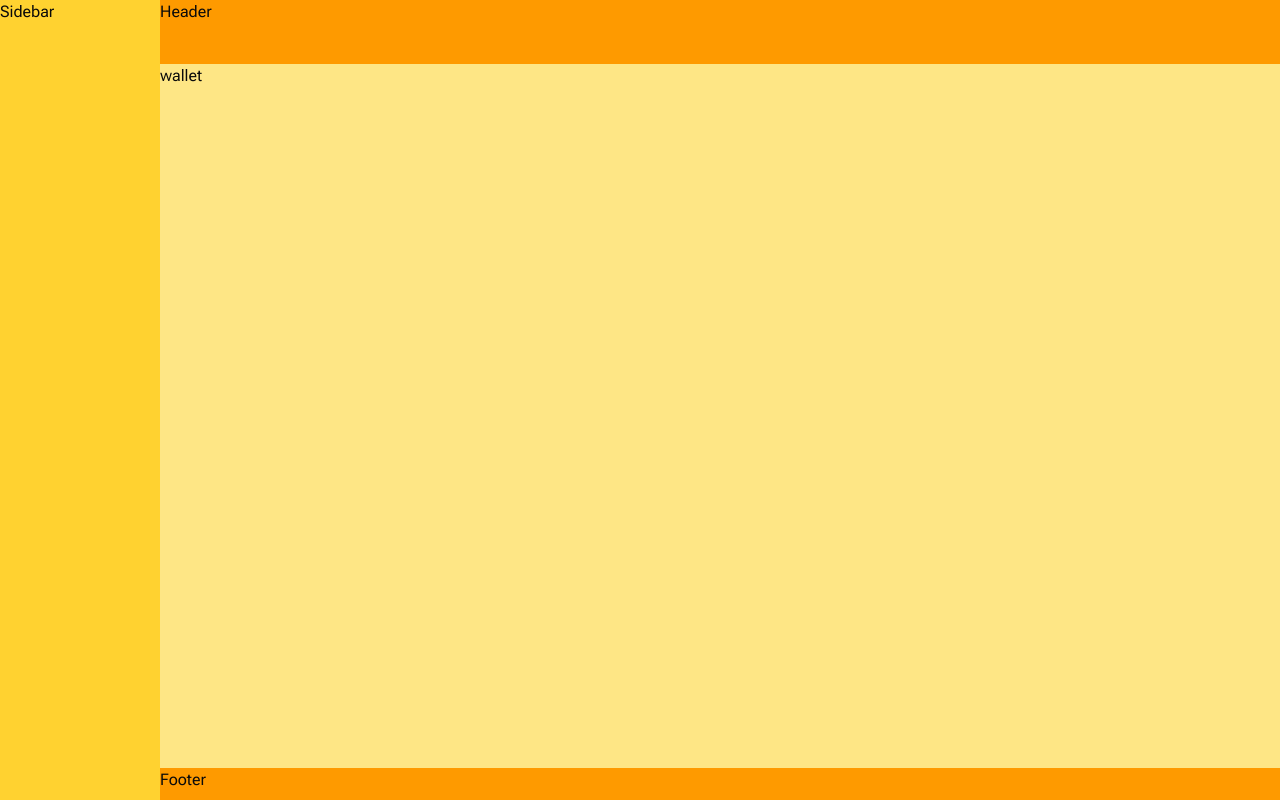
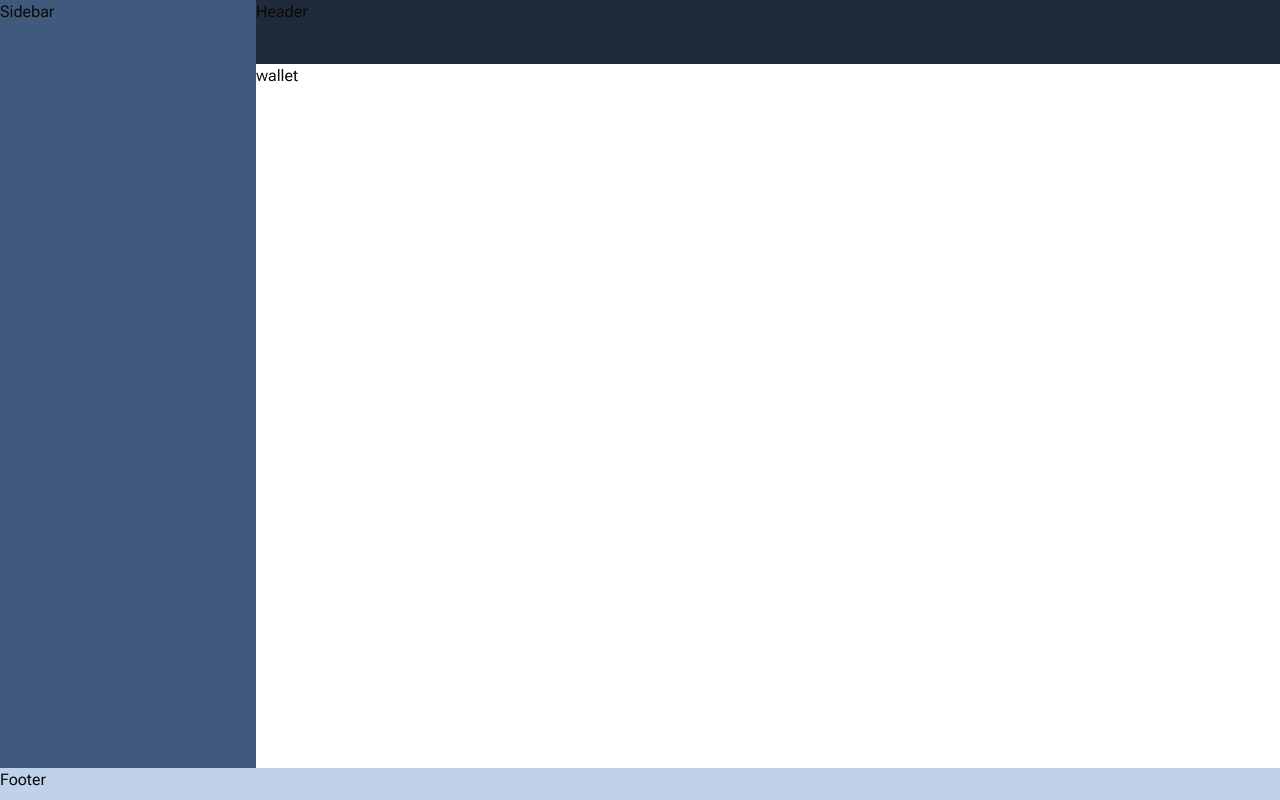
Before and after one commit to yrzcode/nextjs-wallet, a Next.js app: page / in a window 1280 px wide. Built offline with nearby package versions, Linux system fonts and the light colour scheme.

Commit message:
adjust footer layout

```diff
--- a/app/globals.css
+++ b/app/globals.css
@@ -6,6 +6,7 @@
 /* Custom theme variables */
 @theme {
   --color-header: #1f2a3a;
+  --color-footer: #c0d2eb;
   --color-sidebar: #243548;
   --color-sidebar-selected: #3f5a7d;
   --color-tableHeader: #f9fafb;
--- a/app/layout.tsx
+++ b/app/layout.tsx
@@ -20,23 +20,26 @@ export default function RootLayout({
 }>) {
   return (
     <html lang="en" className={roboto.className}>
-      <body className="flex h-screen antialiased">
+      <body className="grid grid-rows-[1fr_2rem] grid-cols-[16rem_1fr] h-screen antialiased">
         {/* Sidebar Area */}
-        <aside className="w-40 h-full bg-amber-300 flex">
+        <aside className="w-full bg-sidebar-selected flex">
           <Sidebar />
         </aside>
 
         {/* Main Area */}
-        <main className="flex-1 flex flex-col">
-          <header className="h-16 bg-amber-500">
+        <main className="flex flex-col">
+          <nav className="h-16 bg-header">
             <Header />
-          </header>
+          </nav>
+
           {/* Pages */}
-          <section className="flex-1 bg-amber-200">{children}</section>
-          <footer className="h-8 bg-amber-500">
-            <Footer />
-          </footer>
+          <div className="flex-1 bg-white">{children}</div>
         </main>
+
+        {/* Footer Area */}
+        <footer className="col-span-2 h-full bg-footer">
+          <Footer />
+        </footer>
       </body>
     </html>
   );
```
